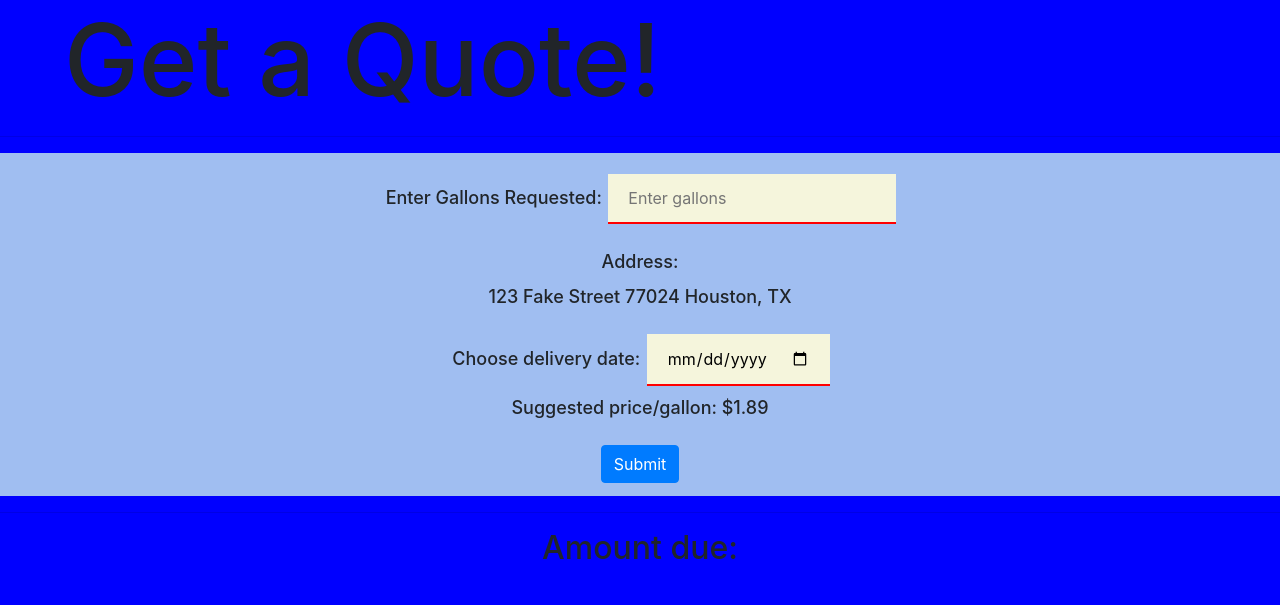
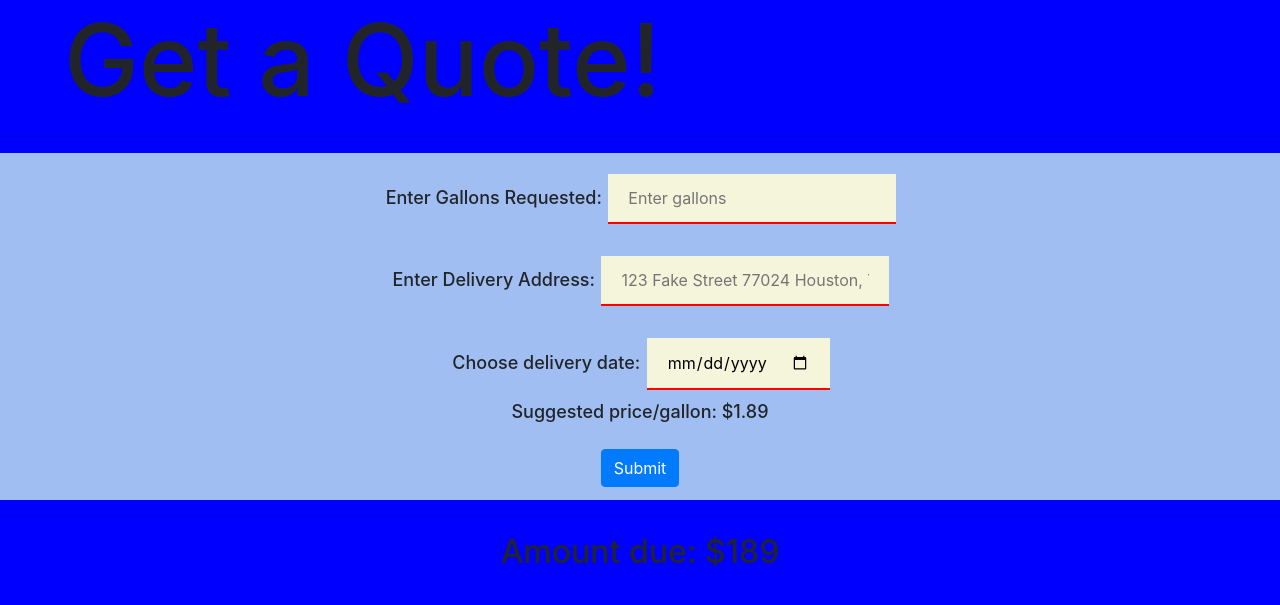
Before and after one commit to Local-Coding-Buddy/Group-12-COSC4353, a Django app: page /fqf/ in a window 1280 px wide. Shown: the top 605 px of the page. Run offline with Django 3.2, Linux system fonts and the light colour scheme; some libraries are stand-ins or nearby versions.

Commit message:
quick changes

```diff
--- a/FuelRatePrediction/FuelRatePredSys/templates/FuelRatePredSys/quote_form.html
+++ b/FuelRatePrediction/FuelRatePredSys/templates/FuelRatePredSys/quote_form.html
@@ -54,11 +54,15 @@
             <label for="gallons">Enter Gallons Requested:</label>
             <input type="number" class="gallons" id="gallons" name="gallons" placeholder="Enter gallons">
         </div>
-        <div class="form-group">
+        <!-- <div class="form-group">
             <label>Address: </label>
             <p> 123 Fake Street 77024 Houston, TX
-                <!---Input address of user here-->
             </p>
+        </div>-->
+        <!---Input address of user here-->
+        <div class="form-group">
+            <label>Enter Delivery Address: </label>
+            <input id="Address_fq1" type="text" placeholder="123 Fake Street 77024 Houston, TX ">
         </div>
         <label for="start">Choose delivery date:</label>
         <input type="date" id="date" name="date">
@@ -70,8 +74,8 @@
         <button type="submit" class="btn btn-primary">Submit</button>
     </form>
     <hr>
-    <div align="center">
-        <h2>Amount due:</h2>
+    <div class = "AD" align="center">
+        <h2>Amount due: $189</h2>
 
     </div>
 </body>
--- a/FuelRatePrediction/FuelRatePredSys/templates/FuelRatePredSys/quote_history.html
+++ b/FuelRatePrediction/FuelRatePredSys/templates/FuelRatePredSys/quote_history.html
@@ -35,7 +35,7 @@
             color: Black;
         }
 
-        }
+
     </style>
 </head>
 <table id="customers" style="width:100%">
```
Also changed, not shown: FuelRatePrediction/FuelRatePredSys/static/FuelRatePredSys/css/main.css (+9 -0 lines).
